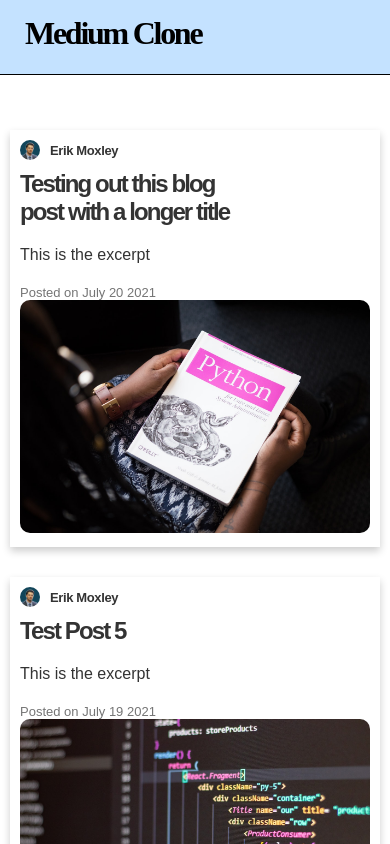
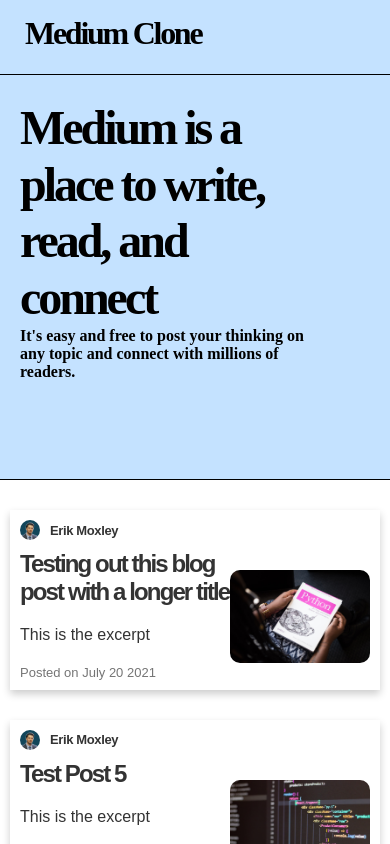
Before and after one commit to ErikMoxley/moxleydevblog, a Next.js app: page / in a window 390 px wide. Shown: the top 844 px of the page. Built offline with nearby package versions, Linux system fonts and the light colour scheme; a web font is replaced by a local one.

Commit message:
added header and responsiveness

```diff
--- /dev/null
+++ b/components/HeaderTop.js
@@ -0,0 +1,11 @@
+
+export default function HeaderTop() {
+  return (
+    <div className='header-container'>
+      <div className='header-top'>
+          <span className='header-text'><h1>Medium is a place to write, read, and connect</h1>
+          <h3>It's easy and free to post your thinking on any topic and connect with millions of readers.</h3>
+    </span>  </div>
+    </div>
+  )
+}
--- a/pages/_app.js
+++ b/pages/_app.js
@@ -1,10 +1,12 @@
 import Header from '../components/Header'
+import HeaderTop from '../components/HeaderTop'
 import '../styles/globals.css'
 
 function MyApp({ Component, pageProps }) {
   return (
     <>
       <Header />
+      <HeaderTop />
       <main className='container'>
         <Component {...pageProps} />
       </main>
--- a/styles/globals.css
+++ b/styles/globals.css
@@ -65,10 +65,68 @@
 }
 
 .navigation {
-  max-width: 750px;
+  max-width: 1300px;
   margin: auto;
   padding: 0 10px;
 }
+
+.header-container {
+  background: rgb(196, 226, 255);
+  color: rgb(0, 0, 0);
+  padding: 20px;
+  width: 100%;
+  height: 480px;
+  border-bottom: solid 1px rgb(0, 0, 0);
+  top: 0;
+}
+
+.header-top {
+  font-family: 'Noto Serif JP', serif;
+  max-width: 1300px;
+  margin: auto;
+  padding: 80px 0px;
+  padding-right: 40px;
+}
+
+.header-text h1 {
+  font-family: 'Noto Serif JP', serif;
+  font-size: 4.00em;
+  font-weight: 550;
+  line-height: 2cm;
+  letter-spacing:-0.08cm;
+  padding-right: 650px;
+}
+
+@media (max-width: 1300px) {
+  .header-text h1 {
+    padding-right: 400px;
+    line-height: 1.5cm;
+  }
+}
+@media (max-width: 900px) {
+  .header-text h1 {
+    font-size: 3.00em;
+    padding-right: 0px;
+  }
+}
+
+.header-text h3 {
+  font-family: 'Noto Serif JP', serif;
+  font-size: 1.00em;
+  padding-right: 650px;
+}
+
+@media (max-width: 1300px) {
+  .header-text h3 {
+    padding-right: 400px;
+  }
+}
+@media (max-width: 900px) {
+  .header-text h3 {
+    padding-right: 0px;
+  }
+}
+
 
 .btn {
   display: inline-block;
@@ -100,7 +158,6 @@
 }
 
 .posts {
-  padding-top: 100px;
   display: grid;
   gap: 30px;
   margin-top: 30px;
@@ -142,12 +199,6 @@
   line-height: 2.3;
 }
 
-/* @media (max-width: 500px) {
-  .posts {
-    grid-template-columns: 1fr;
-  }
-} */
-
 .card-text {
   display: inline-block;
   vertical-align: top;
@@ -164,8 +215,11 @@
 .card-image {
   display: inline-block;
   width: 40%;
-  @media (max-width: 620px) {
-    width: 100%;
+}
+@media (max-width: 850px) {
+  .card-image {
+    width: 40%;
+    padding-top: 50px;
   }
 }
 
```
